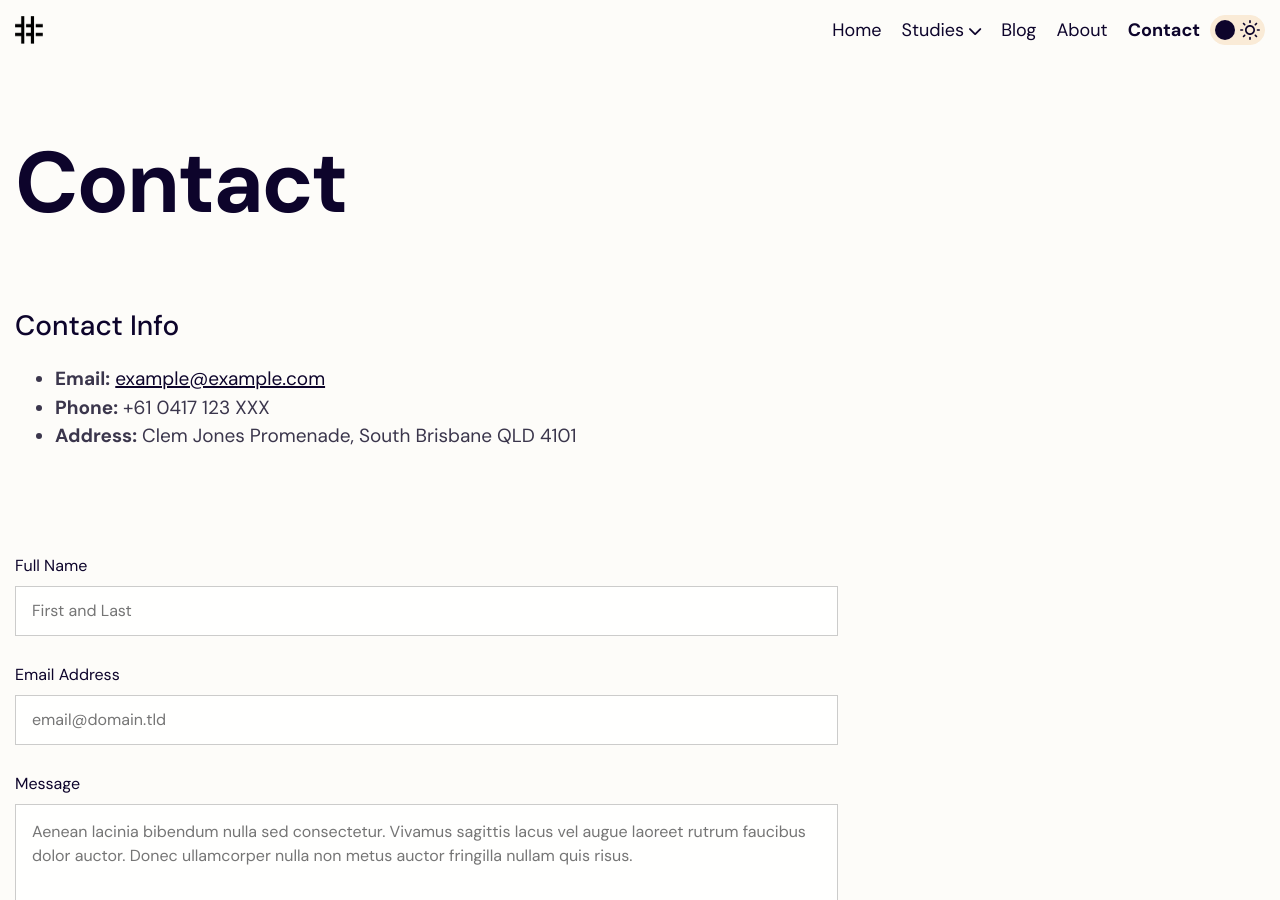
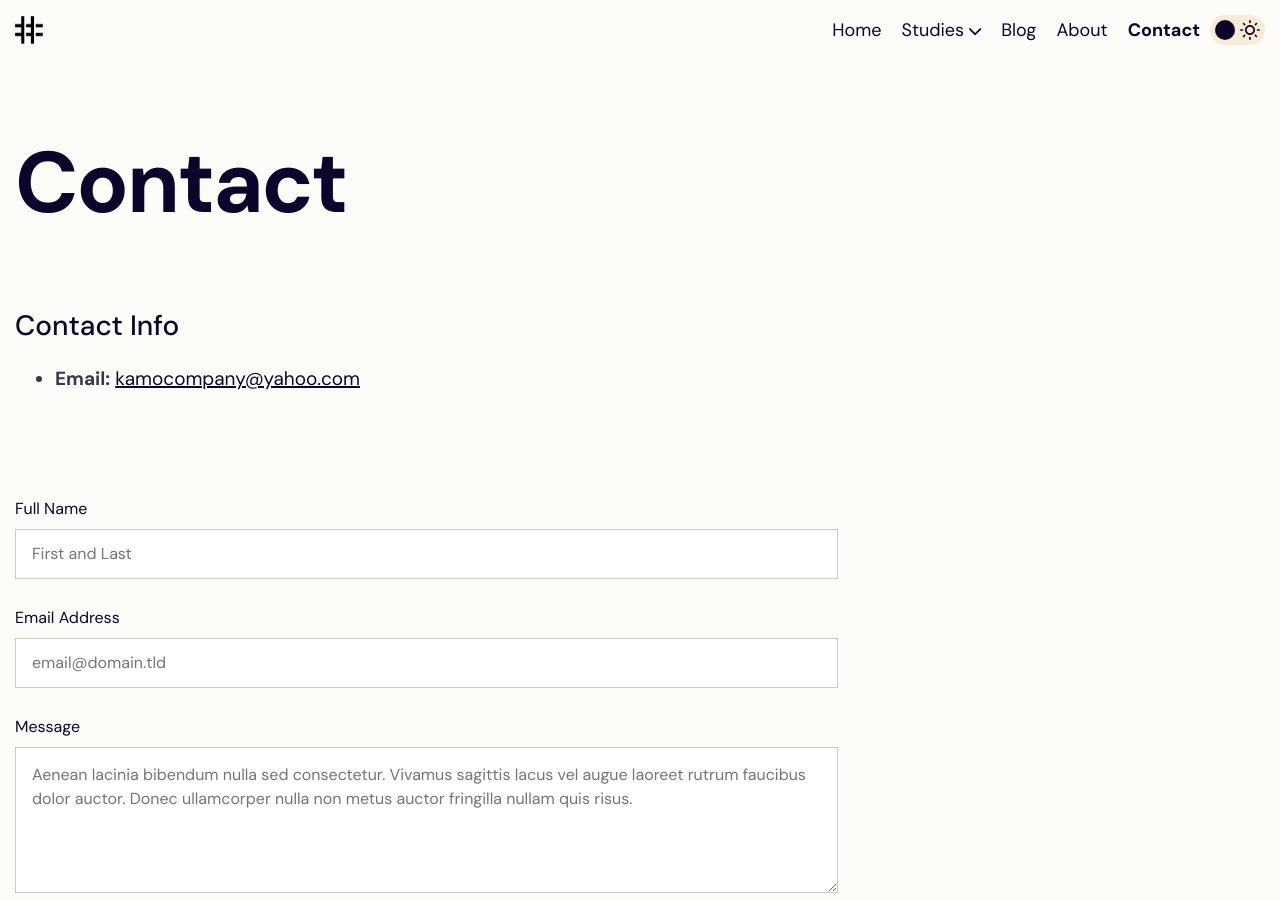
Before and after one commit to tglivebold/portfolio, a Jekyll site: the page built from pages/contact.md, in a window 1280 px wide and 900 px high. Built offline with Jekyll 4.4.1, drawn with Linux system fonts in a browser that asks for light colours.

Commit message:
Update contact.md

```diff
--- a/pages/contact.md
+++ b/pages/contact.md
@@ -6,6 +6,4 @@ permalink: "/contact/"
 
 ## Contact Info
 
-- **Email:** <a href="mailto:example@example.com">example@example.com</a>
-- **Phone:** +61 0417 123 XXX
-- **Address:** Clem Jones Promenade, South Brisbane QLD 4101
+- **Email:** <a href="mailto:kamocompany@yahoo.come">kamocompany@yahoo.com</a>
```
